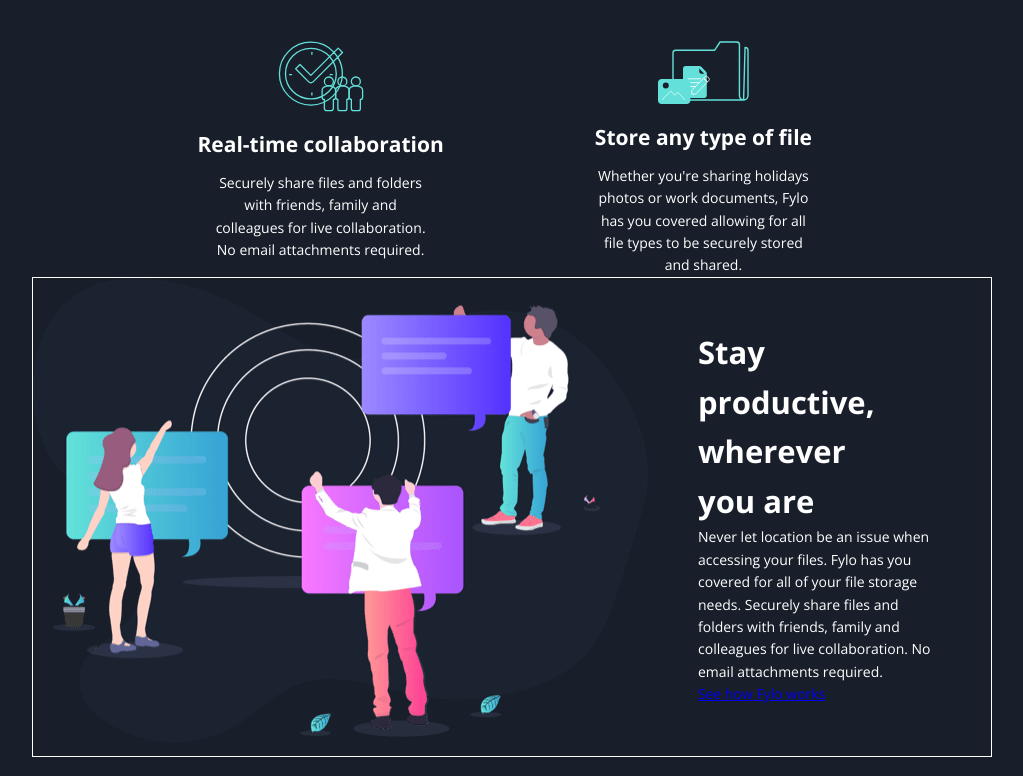
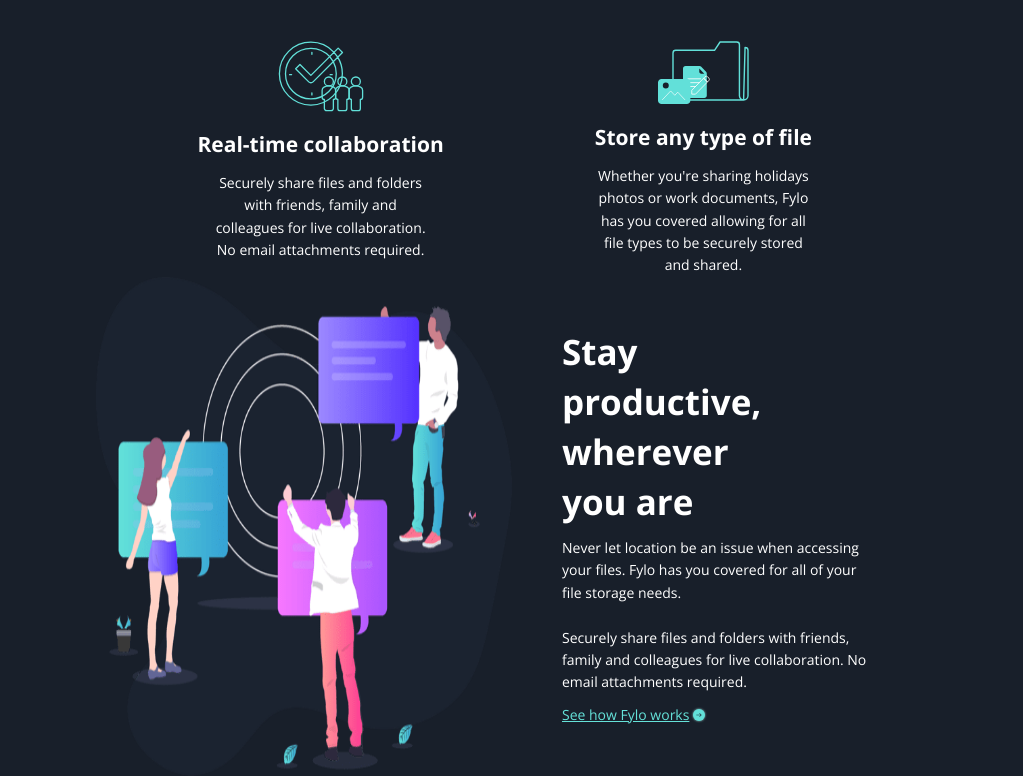
Before and after one commit to bengera/fylo-dark, a website: page index.html in a window 1280 px wide. Shown: the part 1263-2039 px from the top of the page, without its empty margins (128-1151 px from the left). Drawn offline with nearby package versions, Linux system fonts and the light colour scheme.

Commit message:
learn-section

```diff
--- a/index.html
+++ b/index.html
@@ -23,16 +23,16 @@
     <img class="logo" src="/images/logo.svg" alt="logo">
   <nav class="navigation">
     <ul class="navigation__list">
-      <li class="navigation__item"><a class="navigation__link" href="/html/">Features</a></li>
-      <li class="navigation__item"><a class="navigation__link" href="/html/">Team</a></li>
-      <li class="navigation__item"><a class="navigation__link" href="/html/">Sign In</a></li>
+      <li class="navigation__item"><a class="navigation__link" href="#">Features</a></li>
+      <li class="navigation__item"><a class="navigation__link" href="#">Team</a></li>
+      <li class="navigation__item"><a class="navigation__link" href="#">Sign In</a></li>
     </ul>
   </nav>
 </div> <!--header-top end-->
 
 <div class="header__content">
   <img class="header__img" src="/images/illustration-intro.png" alt="illustration-intro">
-  <h1>All your files in one secture location, accessible anywhere</h1>
+  <h1>All your files in one secture location, accessible anywhere.</h1>
 <p class="header__info">  Fylo stores all your most important files in one secure location. Access them wherever
   you need, share and collaborate with friends family, and co-workers.</p>
   <button class="header__cta" id="btn-cta">
@@ -99,11 +99,11 @@
     <p class="how-to__description">
       Never let location be an issue when accessing your files. Fylo has you covered for all of your file
       storage needs.
-
+      <br><br>
       Securely share files and folders with friends, family and colleagues for live collaboration. No email
       attachments required.
     </p>
-     <a href="#" class="how-to__cta">See how Fylo works</a>
+     <a href="#" class="how-to__cta">See how Fylo works<img class="arrow-icon" src="/images/icon-arrow.svg" alt="icon-arrow"></a>
     </div>
   </section>
 
@@ -116,7 +116,7 @@
 
 
 
-
+  <!-- <a href="#" class="how-to__cta">See how Fylo works<img class="arrow-icon" src="/images/icon-arrow.svg" alt="icon-arrow"></a> -->
 
 
 
--- a/sass/_base.scss
+++ b/sass/_base.scss
@@ -80,19 +80,24 @@
 
 }
 
+h1 {
+    font-size: 3.5rem;
+    width: 70%;
+    margin-bottom: 0;
 
+}
 
 // SECTION HOW-TO
 
 .how-to {
     // background-color: orangered;
-    width: 75vw;
-    height: 60vh;
+    width: 65vw;
+    height: 50vh;
     margin: 0 auto 0 auto;
     display: grid;
     grid-template-columns: repeat(2, 1fr);
     grid-template-rows: 1fr;
-    border: 1px solid white;
+    // border: 1px solid white;
 
     &__text-container {
         // background-color: orangered;
@@ -101,27 +106,62 @@
         flex-direction: column;
         padding: 5rem;
         color: $color-white;
+        justify-content: center;
+
     }
 
     &__img {
         grid-column: 1 / 1;
         grid-row: 1 / 1;
+        // border: 1px solid red;
+        width: 100%;
+        height: 100%;
     }
 
     &__h1 {
         grid-column: 2 / 2;
         grid-row: 1 / 1;
+        margin-bottom: 1rem;
+        line-height: 5rem;
 
     }
 
     &__description {
         grid-column: 2 / 2;
         grid-row: 1 / 1;
+        margin-bottom: 1rem;
     }
 
     &__cta {
         grid-column: 2 / 2;
         grid-row: 1 / 1;
+        display: flex;
+        align-items: center;
+
+
+
+
+        &:link,
+        &:visited {
+            color: $color-cyan;
+
+
+
+        }
+
+        &:hover,
+        &:active {
+         color: $color-white;
+
+
+        }
     }
 
 }
+
+
+.arrow-icon {
+    margin-left: 0.2rem;
+
+
+}
--- a/sass/_header.scss
+++ b/sass/_header.scss
@@ -1,9 +1,4 @@
-h1 {
-    font-size: 3.1rem;
-    width: 70%;
-    margin-bottom: 0;
 
-}
 
 
 
```
Also changed, not shown: css/style.css.
